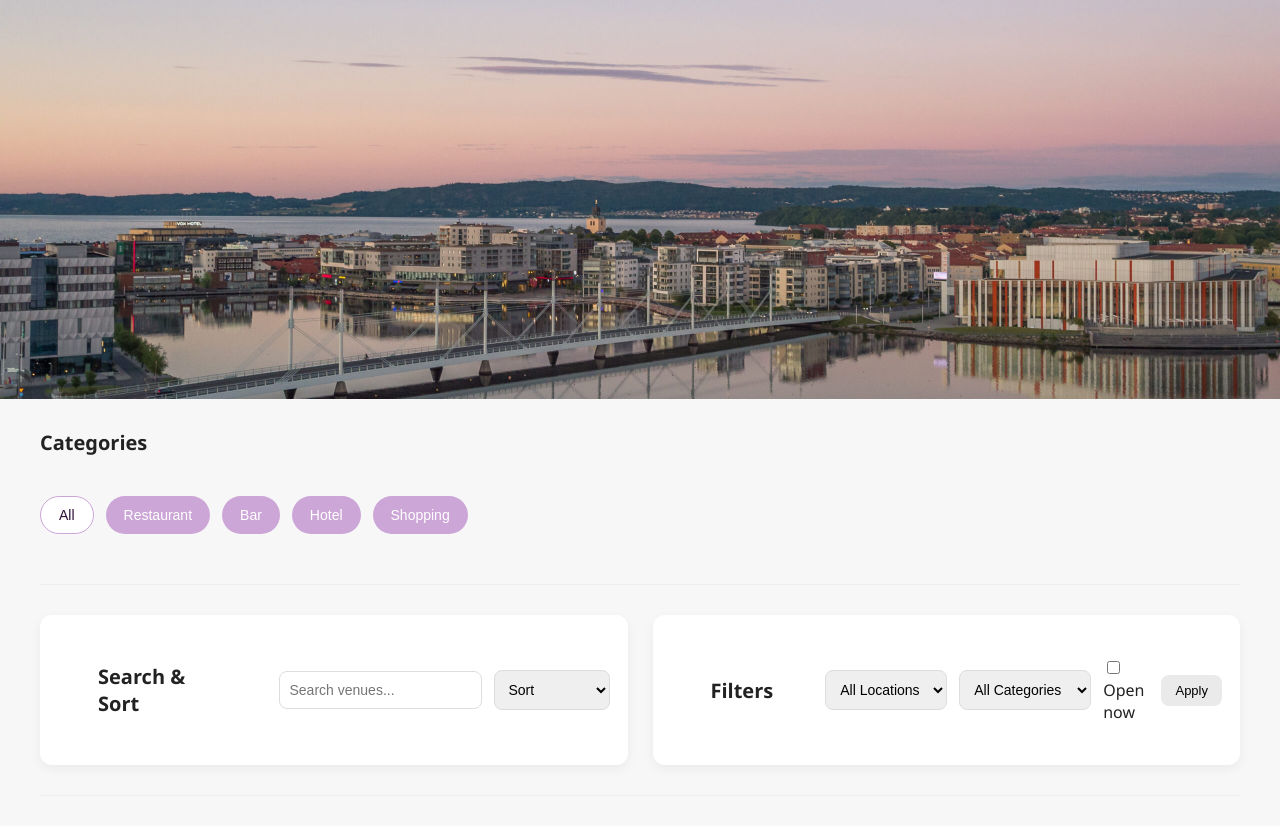
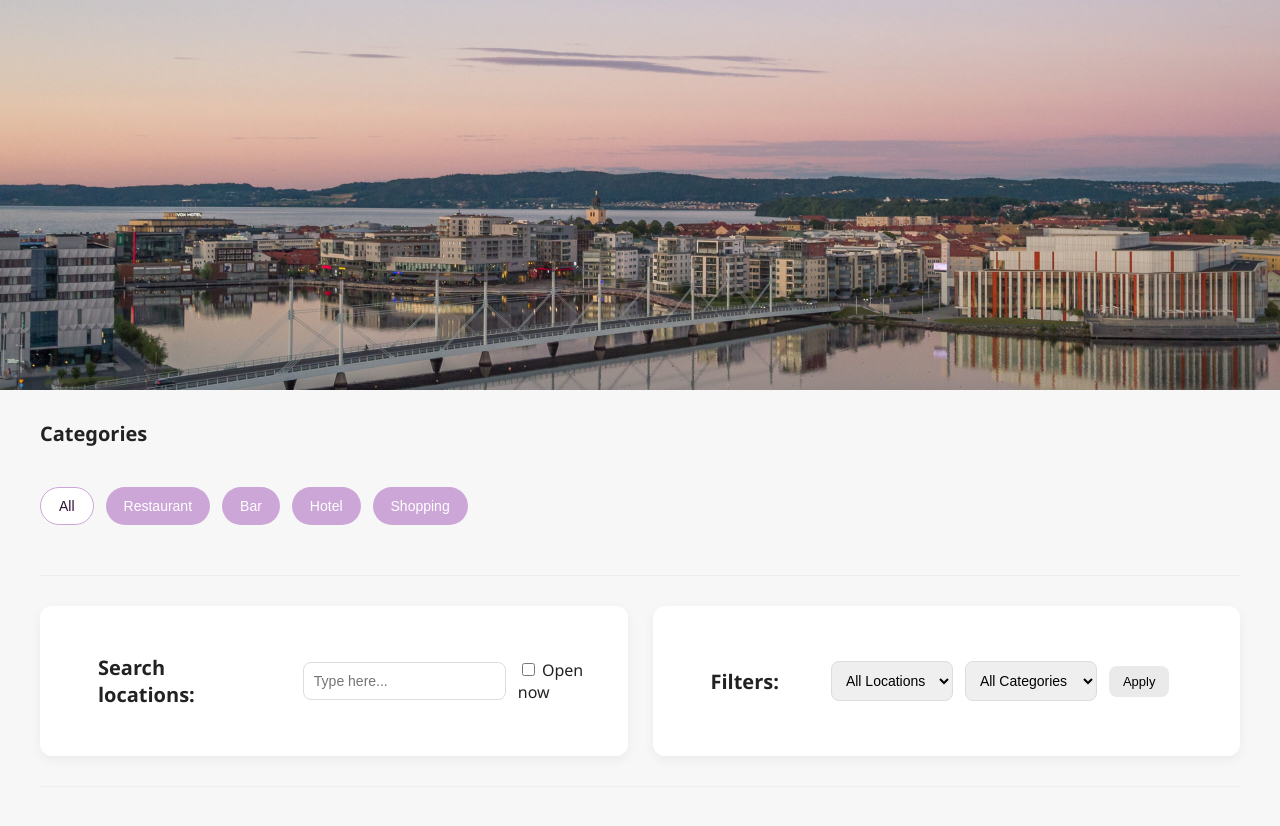
Before and after one commit to ju-nmd2023/Advanced-WebDev-Project, a plain HTML site: page frontend/index.html in a window 1280 px wide. Shown: the part 76-902 px from the top of the page. Drawn offline with Linux system fonts and the light colour scheme; no server answers.

Commit message:
debugging

```diff
--- a/frontend/index.html
+++ b/frontend/index.html
@@ -10,28 +10,11 @@
   <body>
     <h1>
       <span>Jönköping City Guide</span>
-      <img src="login.png" alt="Login" class="header-login-img" />
     </h1>
     <div class="hero"></div>
     <h2>Categories</h2>
 
     <div class="category-buttons">
-      <!-- <button onclick="filterCategory('')">All</button>
-
-      <button onclick="filterCategory('Restaurant')">Restaurant</button>
-      <button onclick="filterCategory('Bar')">Bar</button>
-      <button onclick="filterCategory('Hotel')">Hotel</button>
-      <button onclick="filterCategory('Shopping')">Shopping</button>
-      <button onclick="filterCategory('Activity')">Activity</button>
-      <button onclick="filterCategory('School')">School</button>
-      <button onclick="filterCategory('Café')">Café</button>
-      <button onclick="filterCategory('Sports')">Sports</button>
-      <button onclick="filterCategory('Transportation')">Transportation</button>
-      <button onclick="filterCategory('Healthcare')">Healthcare</button>
-      <button onclick="filterCategory('Park')">Park</button>
-      <button onclick="filterCategory('Nightlife')">Nightlife</button>
-      <button onclick="filterCategory('Museum')">Museum</button> -->
-
       <button
         class="category-btn"
         data-category=""
@@ -138,23 +121,22 @@
 
     <div class="top-controls">
       <div class="search-sort">
-        <h2>Search & Sort</h2>
+        <h2>Search locations:</h2>
 
         <input
           id="searchInput"
-          placeholder="Search venues..."
+          placeholder="Type here..."
           onkeyup="searchVenues()"
         />
 
-        <select id="sortSelect" onchange="sortVenues()">
-          <option value="">Sort</option>
-          <option value="rating">Rating</option>
-          <option value="name">Name (A-Z)</option>
-        </select>
+        <label class="open-now">
+          <input type="checkbox" id="filterOpenNow" />
+          <span>Open now</span>
+        </label>
       </div>
 
       <div class="filters">
-        <h2>Filters</h2>
+        <h2>Filters:</h2>
 
         <select id="filterLocation">
           <option value="">All Locations</option>
@@ -185,11 +167,6 @@
           <option value="Nightlife">Nightlife</option>
           <option value="Museum">Museum</option>
         </select>
-
-        <label class="open-now">
-          <input type="checkbox" id="filterOpenNow" />
-          <span>Open now</span>
-        </label>
 
         <button onclick="applyFilters()">Apply</button>
       </div>
```
